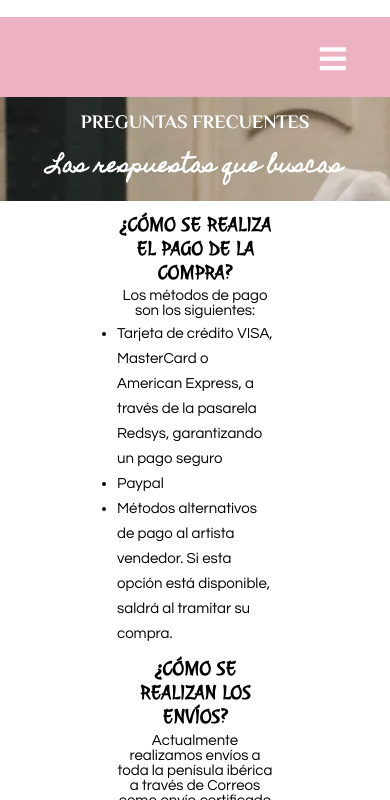
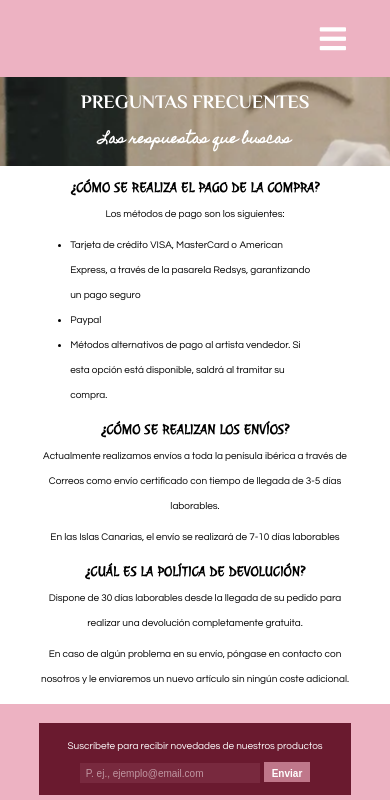
Before and after one commit to mireylock/mireylock.github.io, a plain HTML site: page pages/faqs.html in a window 390 px wide. Shown: the part 113-913 px from the top of the page. Drawn offline with Linux system fonts and the light colour scheme.

Commit message:
Add files via upload

```diff
--- a/css/artistas.css
+++ b/css/artistas.css
@@ -1,4 +1,3 @@
-
 section p {
     margin: 0 25%;
 }
@@ -17,35 +16,12 @@ article {
     margin: 0 25%;
     margin-bottom: 3%;
     background-color: #edb2c2;;
-    position: relative;
 }
 
 h3 {
     font-family: satisfy;
     margin-bottom: 3%;
 }
-
-/*
-article {
-    width: auto;
-    height: 70vh;
-    background-repeat: no-repeat;
-    background-position: left;
-    background-size: 50%;
-}
-
-#bakshi {
-    background-image: url(../images/Brown.png);
-
-}
-
-#monk {
-    background-image: url(../images/Monk.png);
-
-} */
-
-
-
 
 article img {
     margin-bottom: 3%;
@@ -57,15 +33,10 @@ article img {
     text-align: center;
     font-size: 20px;
     line-height: 30px;
-    /* position: absolute;
-    top: 30%;
-    left: 50%; */
-
 }
 
 h3 {
     padding-bottom: 1%;
-/* border:5px solid red; */
 }
 
 article #redesSociales img {
@@ -73,3 +44,31 @@ article #redesSociales img {
     height: auto;
     margin-bottom: 5%;
 }
+
+/*** RESPONSIVE ***/
+@media screen and (max-width:1500px){
+
+    section p {
+        margin: 0 10%;
+    }
+
+    article {
+        margin: 0 10%;
+        margin-bottom: 3%;
+    }
+}
+
+@media screen and (max-width:700px){
+
+    section p {
+        font-size: 13px;
+    }
+
+    section h2+p {
+        font-size: 13px;
+    }
+
+    h3 {
+        margin-bottom: 0;
+    }
+}
--- a/css/contacto.css
+++ b/css/contacto.css
@@ -15,8 +15,13 @@ article img {
     width: 100%;
     display: block;
 }
-/* main {
-    background-image: url(../images/contacto.png);
-    background-repeat: no-repeat;
-    background-position: bottom;
-} */
+
+@media screen and (max-width:700px){
+    h3 {
+        font-size: 15px;
+    }
+    p {
+        margin-left: 3%;
+        margin-right: 3%;
+    }
+}
--- a/css/estilos.css
+++ b/css/estilos.css
@@ -243,42 +243,6 @@ nav ul li:hover > ul li:hover a {
 /**************************************/
 /************** TIENDA ****************/
 /**************************************/
-
-/*SOLUCIÓN 2:
-scale-down con un width, se quedan hermosas en el responsive pero están mal en la altura siempre
-#tienda section {
-    margin: 0 15%;
-    background-color: #ffff;
-}
-
-#tienda article {
-    width: 20%;
-    margin: 1%;
-    display: inline-block;
-    border: 2px solid #c7c7c7;
-}
-
-#tienda article img {
-    width: 80%;
-    object-fit: scale-down;
-}
-
-#esqueleto {
-    width: 100%;
-    object-fit: scale-down;
-}
-
-#tienda p:last-child {
-    margin-bottom: 1%;
-}
-
-*************************/
-
-/*SOLUCIÓN 1:
-Misma altura pero 29843954 media queries para cambiar el tamaño de imagen y que no se salga de article
-scale-down no sirve con height
-*****************************/
-
 #tienda section {
     margin: 0 15%;
     background-color: #ffff;
@@ -633,7 +597,7 @@ footer p {
 /* Redimensiona la página para anchura de móvil */
 @media screen and (max-width:700px){
     header {
-        height: 130px;
+        height: 110px;
     }
 
     #logoHeader img {
@@ -644,7 +608,7 @@ footer p {
         font-size: 25px;
     }
 
-    #headerDer input[type=text] {
+    #headerDer input[type=search] {
         padding: 6px;
         font-size: 10px;
     }
@@ -702,12 +666,9 @@ footer p {
     }
 }
 
-
-
 /*TIENDA*/
 @media screen and (max-width:1750px){
     #tienda article img {
-        border:1px solid red;
         height: 190px;
     }
 
@@ -715,7 +676,6 @@ footer p {
 
 @media screen and (max-width:1200px){
     #tienda article img {
-        border:1px solid blue;
         height: 150px;
     }
 
@@ -726,7 +686,6 @@ footer p {
 
 @media screen and (max-width:900px){
     #tienda article img {
-        border:1px solid green;
         height: 100px;
     }
 
@@ -750,18 +709,44 @@ footer p {
 /*FORMULARIO SUSCRIPCIÓN*/
 @media screen and (max-width:1455px){
 
+    #suscripcion {
+        margin: 0 25%;
+    }
+}
+
+@media screen and (max-width:1170px){
+
+    #suscripcion {
+        margin: 0 15%;
+
+    }
+
+}
+
+@media screen and (max-width:900px){
+
+    #suscripcion {
+        margin: 0 10%;
+    }
 
     #suscripcion label {
         font-size: 14px;
     }
 }
 
-@media screen and (max-width:1170px){
+@media screen and (max-width:600px){
+    #suscripcion label {
+        font-size: 10px;
+    }
 
-    #suscripcion {
-        border: 5px solid red;
+    #suscripcion input {
+        width: 180px;
+        height: 20px;
+        font-size: 10px;
     }
-    #suscripcion label {
-        font-size: 11px;
+
+    .buttons {
+        font-size: 10px;
     }
+
 }
--- a/css/faqs.css
+++ b/css/faqs.css
@@ -38,4 +38,44 @@ article ul {
 article p {
     margin: 2% 0;
     font-size: 15px;
+    line-height: 25px;
 }
+
+/*** RESPONSIVE ***/
+@media screen and (max-width:1500px){
+    article h3 {
+        font-size: 13px;
+    }
+
+    #encabezadoFaq {
+        margin-bottom: 3%;
+    }
+
+    section p {
+        margin: 0 10%;
+    }
+
+    article {
+        margin: 0 10%;
+        margin-bottom: 3%;
+    }
+
+    article ul {
+        margin: 0 10%;
+        margin-bottom: 3%;
+    }
+}
+
+@media screen and (max-width:700px){
+    h4 {
+        font-size: 14px;
+    }
+
+    article p {
+        font-size: 10px;
+    }
+
+    article ul {
+        font-size: 10px;
+    }
+}
--- a/css/form.css
+++ b/css/form.css
@@ -132,12 +132,10 @@ span {
     line-height: 3em;
 }
 
-
 .form a:hover {
     text-decoration: underline;
     color: #bf778a;
 }
-
 
 input[type="checkbox"] {
     width: 20px;
@@ -190,3 +188,27 @@ footer {
 small {
     font-family: questrial;
 }
+
+/*** RESPONSIVE ***/
+@media screen and (max-width:700px){
+    .form {
+        width: 300px ;
+    }
+
+    .form label, .form a {
+        font-size: 12px;
+        line-height: 2em;
+    }
+
+    #password-message, #email-message {
+        font-size: 12px;
+    }
+
+    input[type="checkbox"] {
+        height: 12px;
+    }
+
+    p {
+        margin: 7%;
+    }
+}
--- a/css/privacidad.css
+++ b/css/privacidad.css
@@ -19,3 +19,15 @@ h2 {
 main p {
     padding: 0 20%;
 }
+
+@media (max-width: 1005px){
+    h2 {
+        font-size: 15px;
+        padding: 0 10%;
+        padding: 3% 10%;
+    }
+
+    main p {
+        padding: 0 10%;
+    }
+}
```
Also changed, not shown: css/tienda.css (+7 -0 lines), pages/signup.html (+1 -1 lines).
